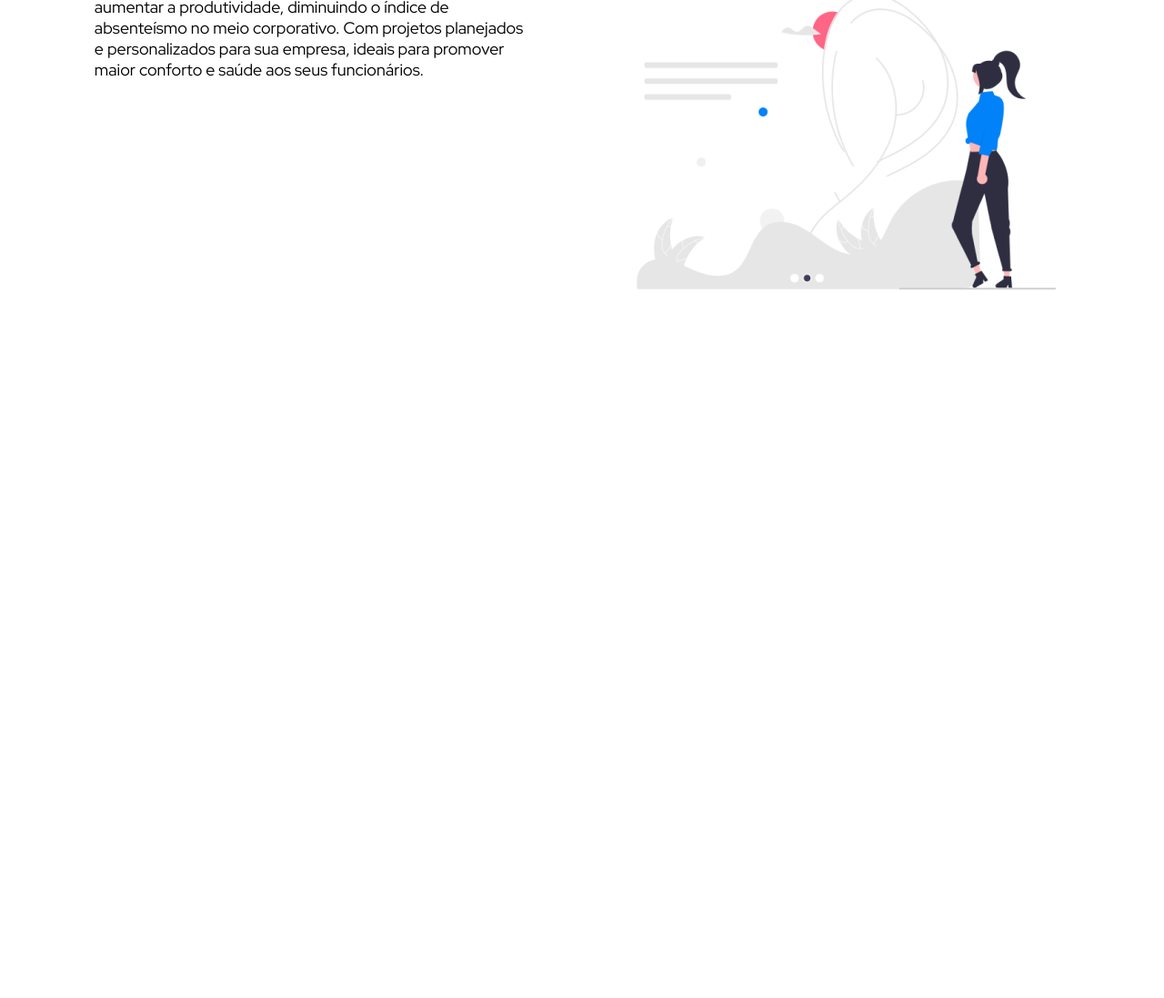
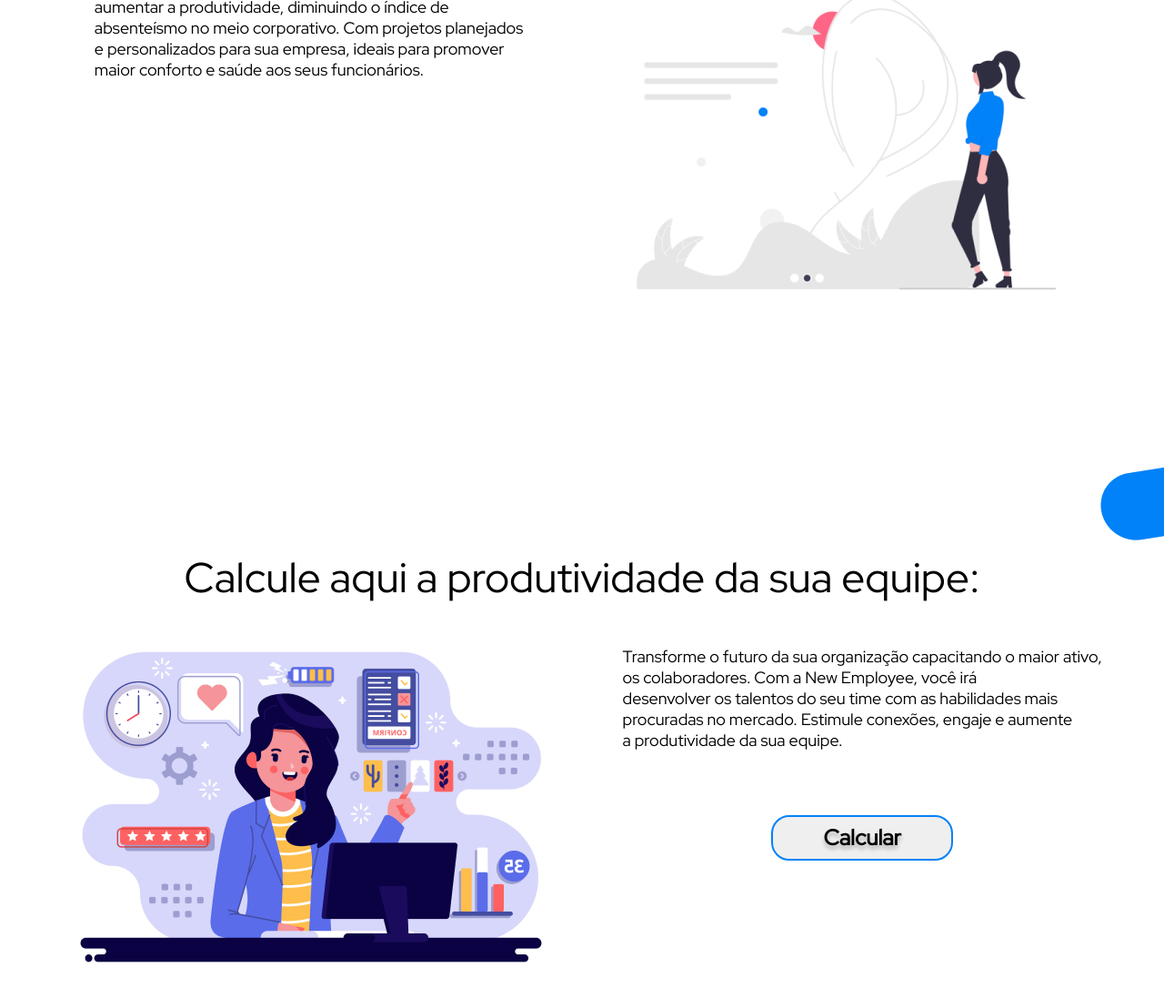
Before and after one commit to NewEmployee/Site-Institucional-, a plain HTML site: page index.html in a window 1280 px wide. Shown: the part 1087-2184 px from the top of the page at 91% size. Before the commit the page ends 1600 px from the top, so only its background shows below. Drawn offline with Linux system fonts and the light colour scheme.

```diff
--- a/index.html
+++ b/index.html
@@ -15,11 +15,12 @@
         <div class="header" id="header">
             <img src="NE.png" alt="" class="nelogo">
             <h1>New Employee</h1>
-            <ul class="navbar">
+            <ul class="navbar" id="navbar">
                 <li><a href="#quem_somos"> Sobre </a></li>
                 <li><a href=""> Serviços </a></li>
                 <li><a href=""> Valores </a></li>
                 <li><a href=""> Contatos </a></li>
+
             </ul>
         </div>
         <div class="parte_baixo">
@@ -37,7 +38,7 @@
         </div>
     </section>
     <section class="quem_somos" id="quem_somos">
-        <div class="div_titulo_qs">
+        <div class="titulo_qs">
         <b class="titulo_qs">
             Quem  Somos
         </b>
@@ -52,6 +53,24 @@
             <img src="quemsomos.png" alt="">
         </div>
     </section>
+
+    <section class="simulador">
+        <div class="vec_simulador">
+            <img src="vector_simulador.png" alt="">
+        </div>
+        <div class="header_simulador">
+            <span class="titulo_simulador"> Calcule aqui a produtividade da sua equipe: </span>
+        </div>
+        <br>
+        <div class= "conteudo_simulador">
+            <img class="img_simulador" src="img_simulador.png" alt="">
+            <div class="texto_simulador">
+            <p class="txt.simulador"> Transforme o futuro da sua organização capacitando o maior ativo, <br> os colaboradores. Com a New Employee, você irá <br> desenvolver os talentos do seu time com as habilidades mais <br> procuradas no mercado. Estimule conexões, engaje e aumente <br> a produtividade da sua equipe. </p>
+            <button class="btn_simulador">Calcular</button>
+        </div>
+        </div>
+
+    </section>
 </body>
 
 </html>
--- a/script.js
+++ b/script.js
@@ -3,6 +3,6 @@
         header.style = " background-color: rgba(0, 0, 0, 0); ";
     }
     if (window.scrollY >= inicio.offsetHeight) {
-        header.style = " background-color: black; ";
+        header.style = " background-color: black;  ";
     }
 }
--- a/style.css
+++ b/style.css
@@ -5,10 +5,12 @@
 }
 
 
-body{ margin: 0;
+body{
+    margin: 0;
     padding: 0;
     display: block;
     scroll-behavior: smooth;
+
 }
 
 
@@ -32,7 +34,7 @@
     justify-content: space-evenly;
     align-items: center;
     position: fixed;
-    transition: 0.5s;
+    transition: 1s;
 }
 
 
@@ -50,6 +52,7 @@
     color: white;
     font-size: 24px;
 }
+
 
 .nelogo{
     height: 60px;
@@ -109,20 +112,17 @@
 
 }
 
-.div_titulo_qs{
-    width: 100%;
+.titulo_qs{
+    width:80vw;
     height: 28%;
     font-size: 46px;
     font-family: 'Red Hat Display', sans-serif;
     color: black;
     align-items: flex-end;
     display: flex;
-
+    margin-left: 10%;
 }
 
-.titulo_qs{
-    margin-left: 10%;
-}
 
 .conteudo_qs{
     display: flex;
@@ -132,3 +132,70 @@
     color: black;
 
 }
+
+.simulador {
+    max-height: 100vh;
+    height: 100vh;
+    width: 100%;
+
+}
+
+.vec_simulador{
+    display: flex;
+    justify-content: flex-end;
+
+}
+
+.header_simulador{
+    display: flex;
+    justify-content: center;
+    align-items: center;
+    width: 100%;
+    padding: 0%;
+    margin: 0%;
+    height: 10%;
+}
+
+.titulo_simulador {
+
+    font-size: 46px;
+    font-family: 'Red Hat Display', sans-serif;
+    color: black;
+
+}
+
+.conteudo_simulador {
+    display: flex;
+    justify-content: space-evenly;
+    font-size: 18px;
+    font-family: 'Red Hat Display', sans-serif;
+    color: black;
+}
+
+.texto_simulador {
+    display: flex;
+    flex-direction: column;
+
+}
+
+.btn_simulador{
+    color: black;
+    text-shadow: 0px 4px 4px rgba(0, 0, 0, 0.25);
+    font-size: 24px;
+    font-family: 'Red Hat Display', sans-serif;
+    border: 2px #0282F8 solid;
+    border-radius: 20px;
+    height: 50px;
+    width: 200px;
+    cursor: pointer;
+    transition: 0.5s;
+    font-weight: bold;
+    align-self: center;
+    margin-top: 10%;
+
+}
+
+.btn_simulador:hover{
+    background-color:#0281f87c ;
+
+}
```
Also changed, not shown: img_simulador.png (added), vector_simulador.png (added).
